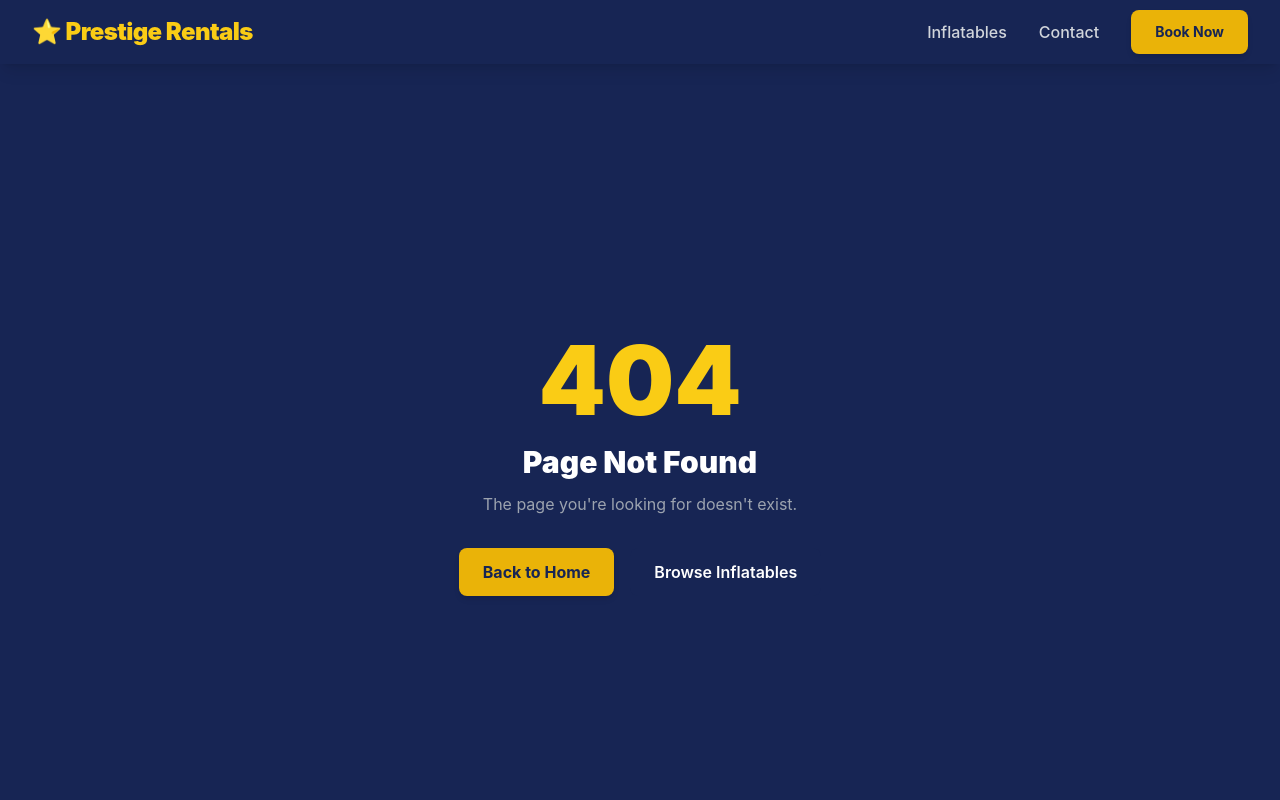
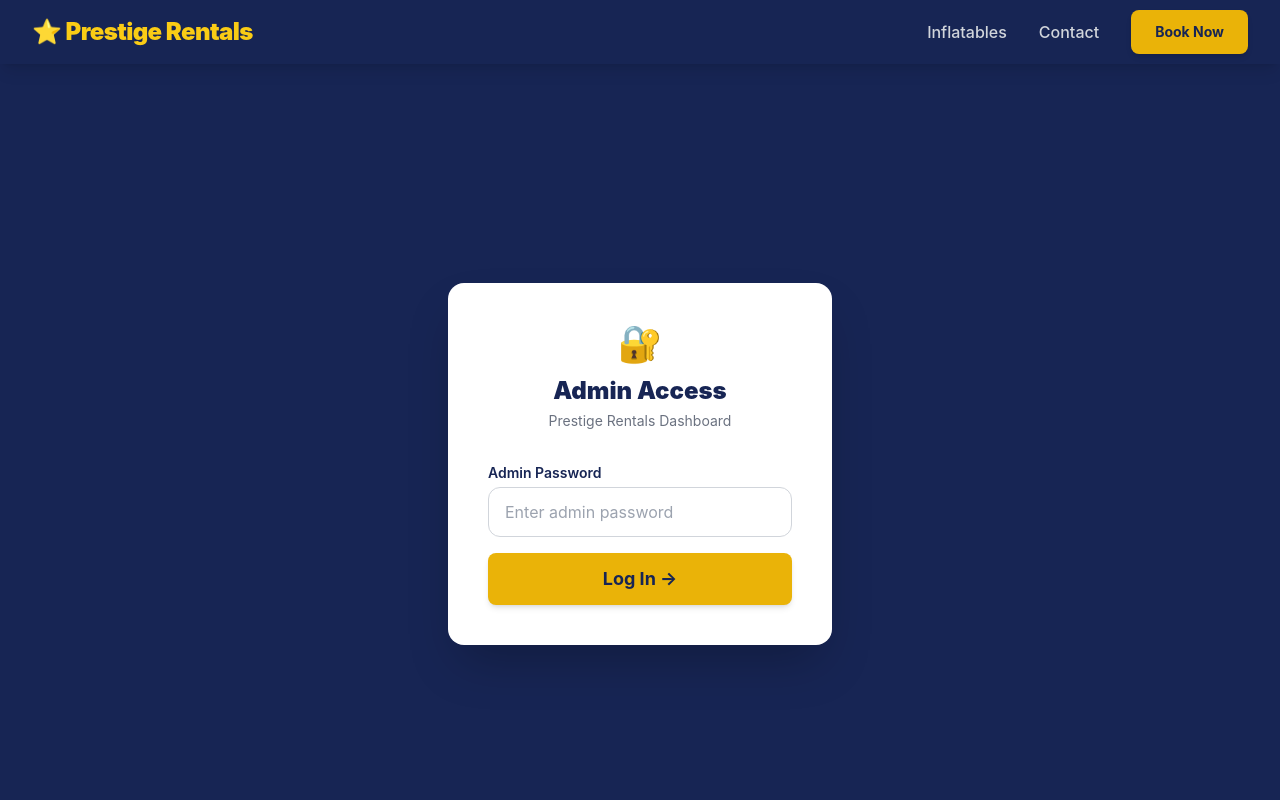
Before and after one commit to narriola23/prestige-rentals, a Next.js app: page /admin/login in a window 1280 px wide. Before the commit this address had no page. Shown: the top 800 px of the page. Built offline with nearby package versions, Linux system fonts and the light colour scheme.

Commit message:
Create page.tsx

```diff
--- /dev/null
+++ b/app/admin/login/page.tsx
@@ -0,0 +1,48 @@
+"use client";
+import { useState } from "react";
+import { useRouter } from "next/navigation";
+
+export default function AdminLoginPage() {
+  const [password, setPassword] = useState("");
+  const [error, setError] = useState("");
+  const [loading, setLoading] = useState(false);
+  const router = useRouter();
+
+  const handleLogin = async (e: React.FormEvent) => {
+    e.preventDefault();
+    setLoading(true);
+    setError("");
+    const res = await fetch("/api/admin/auth", {
+      method: "POST",
+      headers: { "Content-Type": "application/json" },
+      body: JSON.stringify({ password }),
+    });
+    if (res.ok) { router.push("/admin"); router.refresh(); }
+    else { setError("Incorrect password. Please try again."); }
+    setLoading(false);
+  };
+
+  return (
+    <div className="min-h-screen bg-blue-950 flex items-center justify-center">
+      <div className="bg-white rounded-2xl shadow-2xl p-10 w-full max-w-sm">
+        <div className="text-center mb-8">
+          <div className="text-4xl mb-3">🔐</div>
+          <h1 className="text-2xl font-black text-blue-950">Admin Access</h1>
+          <p className="text-gray-500 text-sm mt-1">Prestige Rentals Dashboard</p>
+        </div>
+        <form onSubmit={handleLogin} className="space-y-4">
+          {error && <div className="bg-red-50 border border-red-200 text-red-700 px-4 py-3 rounded-lg text-sm">{error}</div>}
+          <div>
+            <label className="block text-sm font-semibold text-blue-950 mb-1">Admin Password</label>
+            <input type="password" value={password} onChange={(e) => setPassword(e.target.value)}
+              className="w-full border border-gray-300 rounded-xl px-4 py-3 focus:outline-none focus:ring-2 focus:ring-yellow-400 transition"
+              placeholder="Enter admin password" required />
+          </div>
+          <button type="submit" disabled={loading} className="btn-primary w-full text-lg disabled:opacity-50">
+            {loading ? "Logging in..." : "Log In →"}
+          </button>
+        </form>
+      </div>
+    </div>
+  );
+}
```
